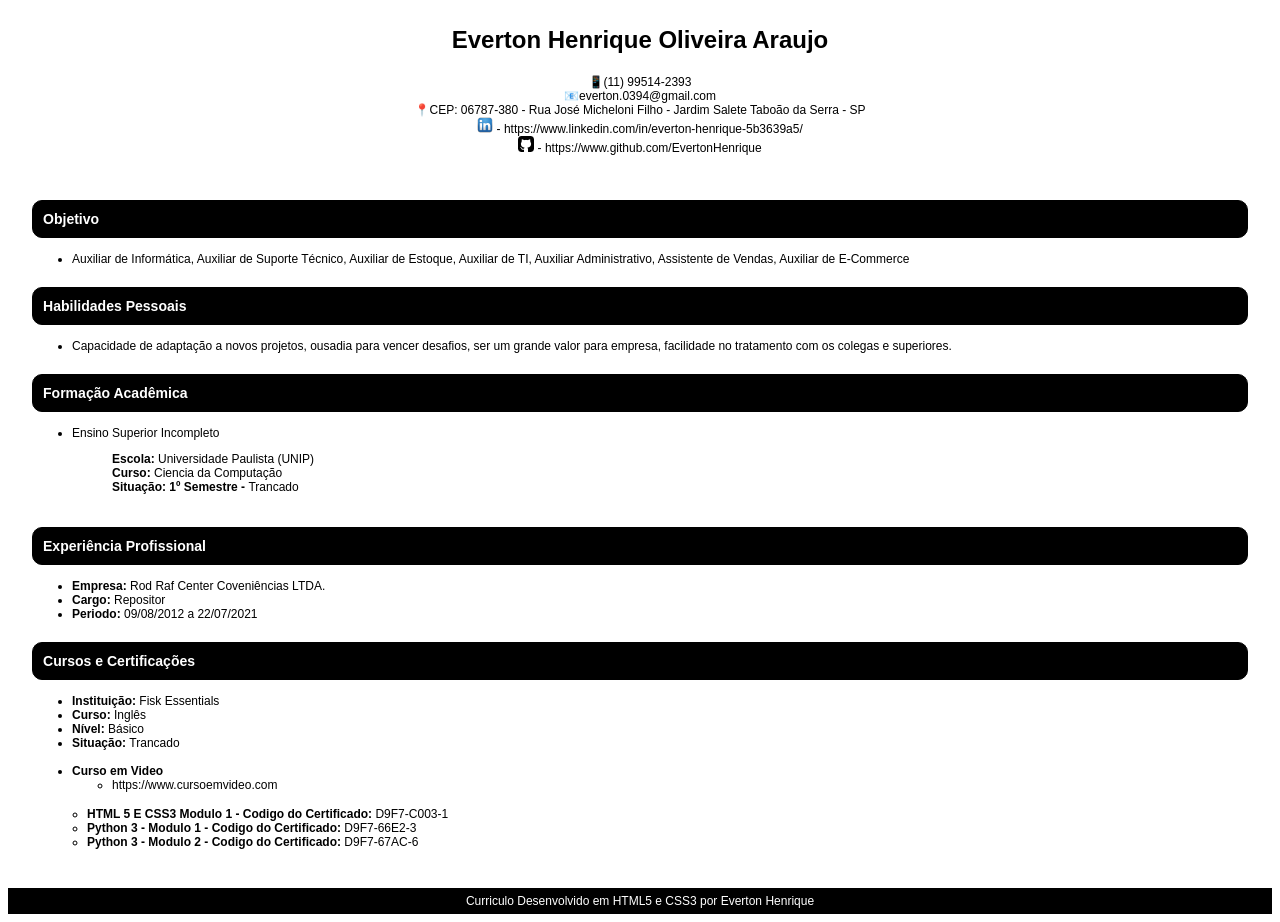
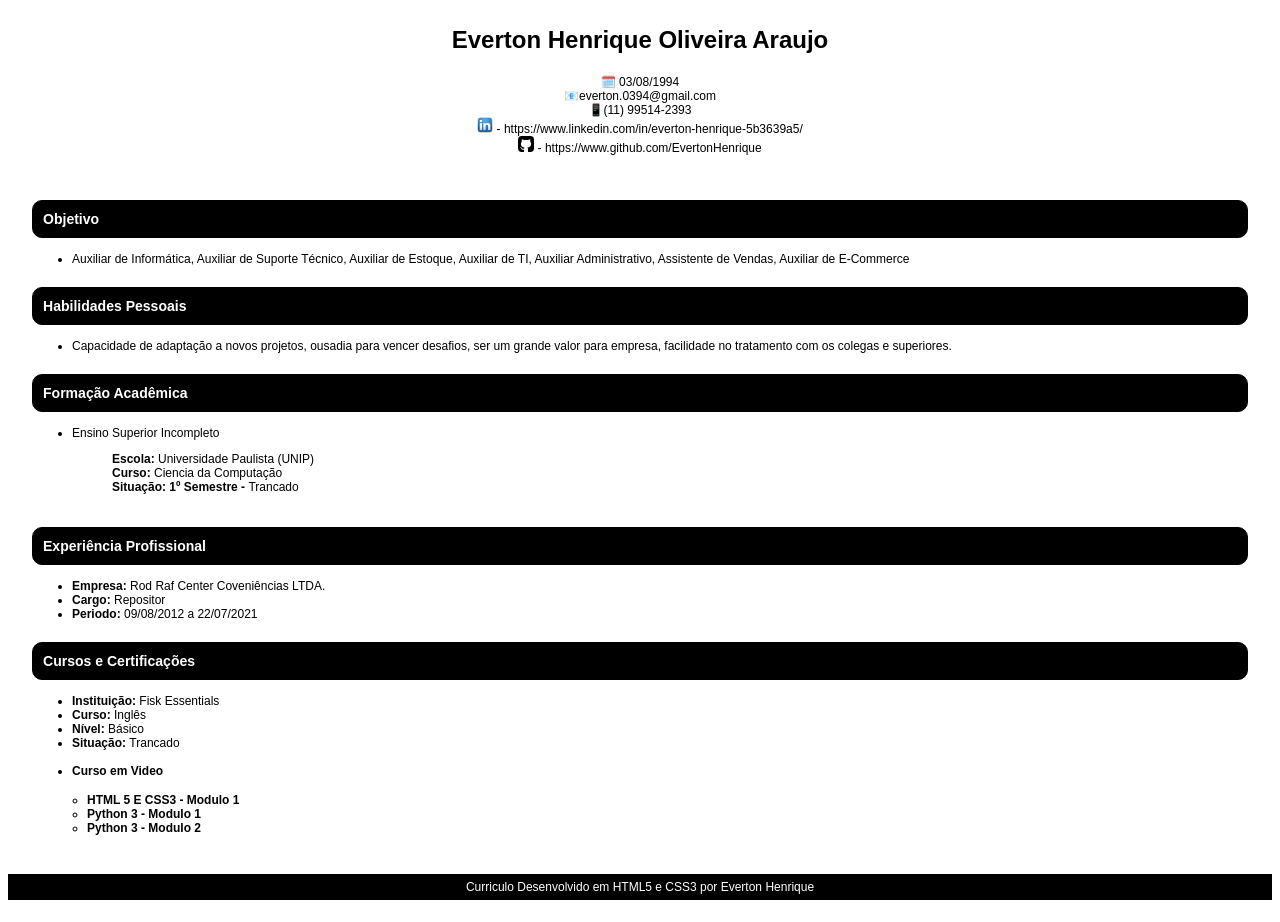
Before and after one commit to EvertonHenrique/Projeto_Curriculo, a plain HTML site: page curriculo_everton.html in a window 1280 px wide. Drawn offline with Linux system fonts and the light colour scheme.

Commit message:
Atual_Curriculo

```diff
--- a/curriculo_everton.html
+++ b/curriculo_everton.html
@@ -10,9 +10,9 @@
      <header>
           <h1>Everton Henrique Oliveira Araujo</h1>
           <dl>
-               <dt> &#x1F4F1;(11) 99514-2393</dt>
-               <dt >&#x1F4E7;everton.0394@gmail.com</dt>
-               <dt>&#x1F4CD;CEP: 06787-380 - Rua José Micheloni Filho - Jardim Salete Taboão da Serra - SP </dt>
+               <dt>🗓️ 03/08/1994</dt>
+               <dt>&#x1F4E7;everton.0394@gmail.com</dt>
+               <dt>&#x1F4F1;(11) 99514-2393</dt>
                <dt><img src="imagens/linkedin.png" > - https://www.linkedin.com/in/everton-henrique-5b3639a5/</dt>
                <dt><img src="imagens/github.png" alt="imagens/github"> - https://www.github.com/EvertonHenrique</dt>
           </dl>
@@ -66,13 +66,10 @@
                     <br>
                     <ul class="titulo">
                          <li><strong>Curso em Video</strong></li>
-                         <ul>
-                              <li>https://www.cursoemvideo.com</li>
-                         </ul>
                          <ul class="cursos">
-                              <li><strong>HTML 5 E CSS3 Modulo 1 - Codigo do Certificado:  </strong>D9F7-C003-1</li>
-                              <li><strong>Python 3 - Modulo 1 - Codigo do Certificado: </strong>D9F7-66E2-3</li>
-                              <li><strong>Python 3 - Modulo 2 - Codigo do Certificado: </strong>D9F7-67AC-6</li>
+                              <li><strong>HTML 5 E CSS3 - Modulo 1</strong></li>
+                              <li><strong>Python 3 - Modulo 1</strong></li>
+                              <li><strong>Python 3 - Modulo 2</strong> </li>
                          </ul>
                     </ul>
                </article>
```
